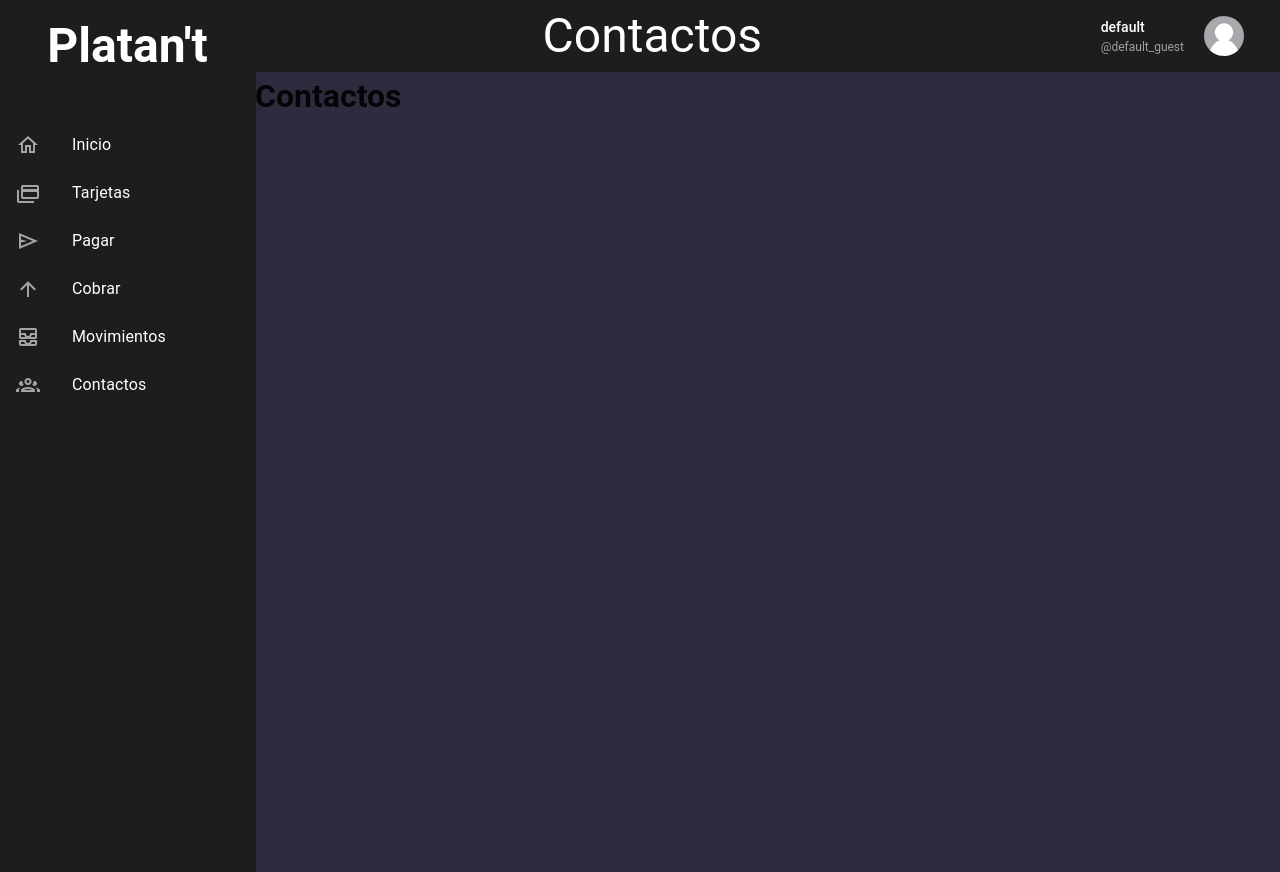
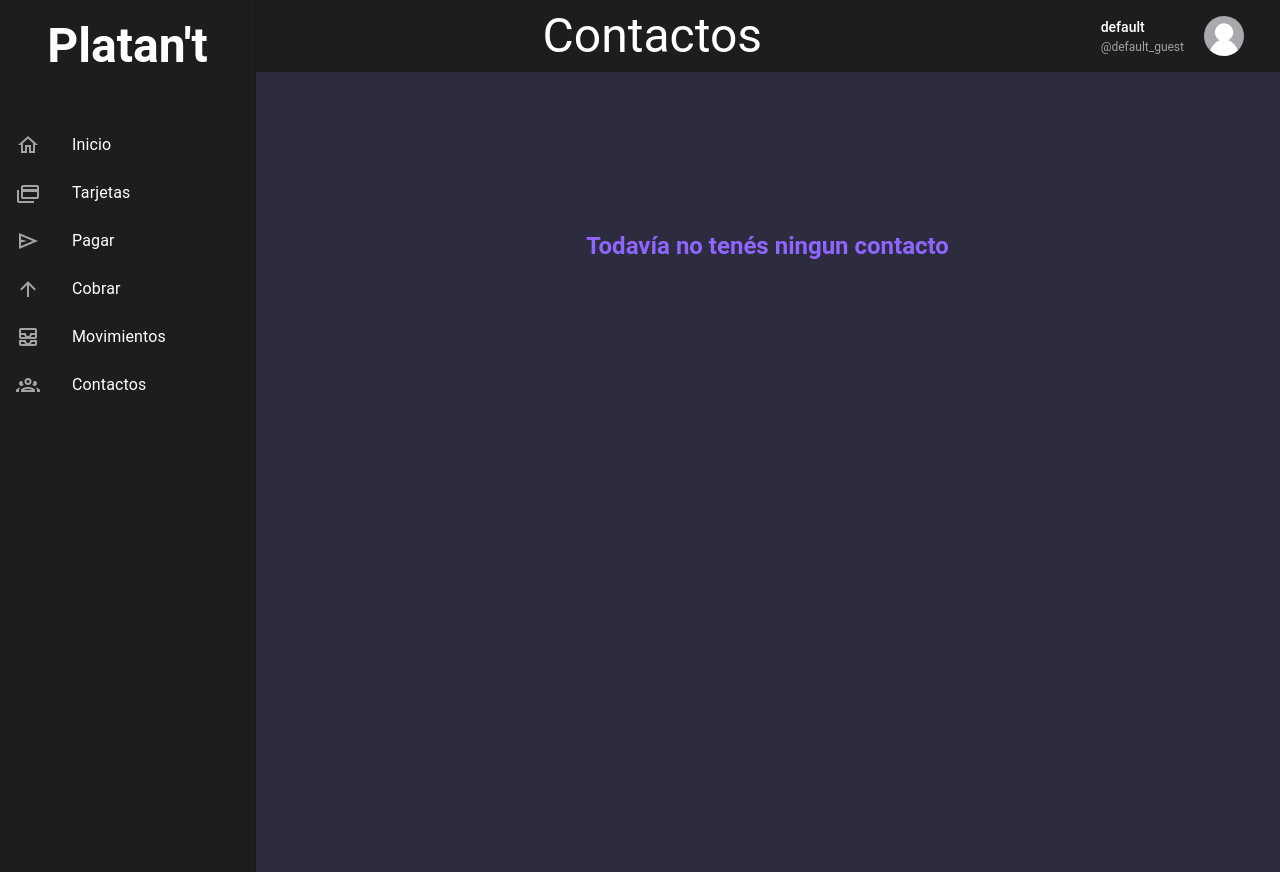
Before and after one commit to Iker-Galante/Virtual_Wallet, a Vue app: page /contacts in a window 1280 px wide. Built offline with nearby package versions, Linux system fonts and the light colour scheme.

Commit message:
Update Contacts View, not working yet

```diff
--- a/src/Views/ContactsView.vue
+++ b/src/Views/ContactsView.vue
@@ -1,12 +1,97 @@
+<script setup>
+import UserComponent from '@/components/UserComponent.vue';
+import NavigationComponent from '@/components/NavigationComponent.vue';
+import { useContactsStore } from '@/Stores/ContactsStore';
+import { useProfileStore } from '@/Stores/ProfileStore';
+import { computed, onMounted } from 'vue';
 
-<script setup>
+const contactsStore = useContactsStore();
+const profileStore = useProfileStore();
+const currentUserId = 0;
+
+onMounted(async () => {
+
+  await contactsStore.fetchContacts();
+  await profileStore.fetchProfiles();
+
+});
+
+const contactIds = computed(() => contactsStore.getContacts(currentUserId));
+
+
 </script>
 
 <template>
-    <NavigationComponent>
-        <template #page-title> Contactos </template>
-        <template #Main_page>
-            <h1>Contactos</h1>
-        </template>
-    </NavigationComponent>
+
+  <NavigationComponent>
+
+    <template #page-title>Contactos</template>
+    <template #Main_page>
+
+        <div class="contacts-wrapper">
+            <v-container fluid>
+                <v-row v-if="contacts && contacts.length">
+                    <v-col
+
+                        v-for="id in contactsId"
+                        :key="id"
+                        cols="12"
+                        sm="6"
+                        md="4"
+                    >
+
+    <!-- Feo, pero necesario para validar que exista el usuario y de paso ya se gettea su info-->
+
+            <template v-if="(profile = profileStore.getProfileById(id))">
+
+                <UserComponent
+
+                :name="profile.name"
+                  :lastName="profile.lastName"
+                  :username="`@${profile.name}_${profile.lastName}`"
+                />
+
+              </template>
+            </v-col>
+          </v-row>
+
+          <v-row v-else class="no-contacts-wrapper">
+
+            <v-col cols="12" class="text-center">
+
+              <p class="no-contacts-message">Todavía no tenés ningun contacto</p>
+
+            </v-col>
+
+          </v-row>
+        </v-container>
+      </div>
+    </template>
+  </NavigationComponent>
 </template>
+
+<style scoped>
+
+    .contacts-wrapper {
+
+        width: 100%;
+        display: flex;
+        justify-content: center;
+        margin-top: 20px;
+    }
+
+    .no-contacts-wrapper    {
+        display: flex;
+        justify-content: center;
+        align-items: center;
+        height: 300px;
+    }
+
+    .no-contacts-message    {
+
+        font-size: 1.5rem;
+        color: #8E66FF;
+        font-weight: bold;
+    }
+
+</style>
```
